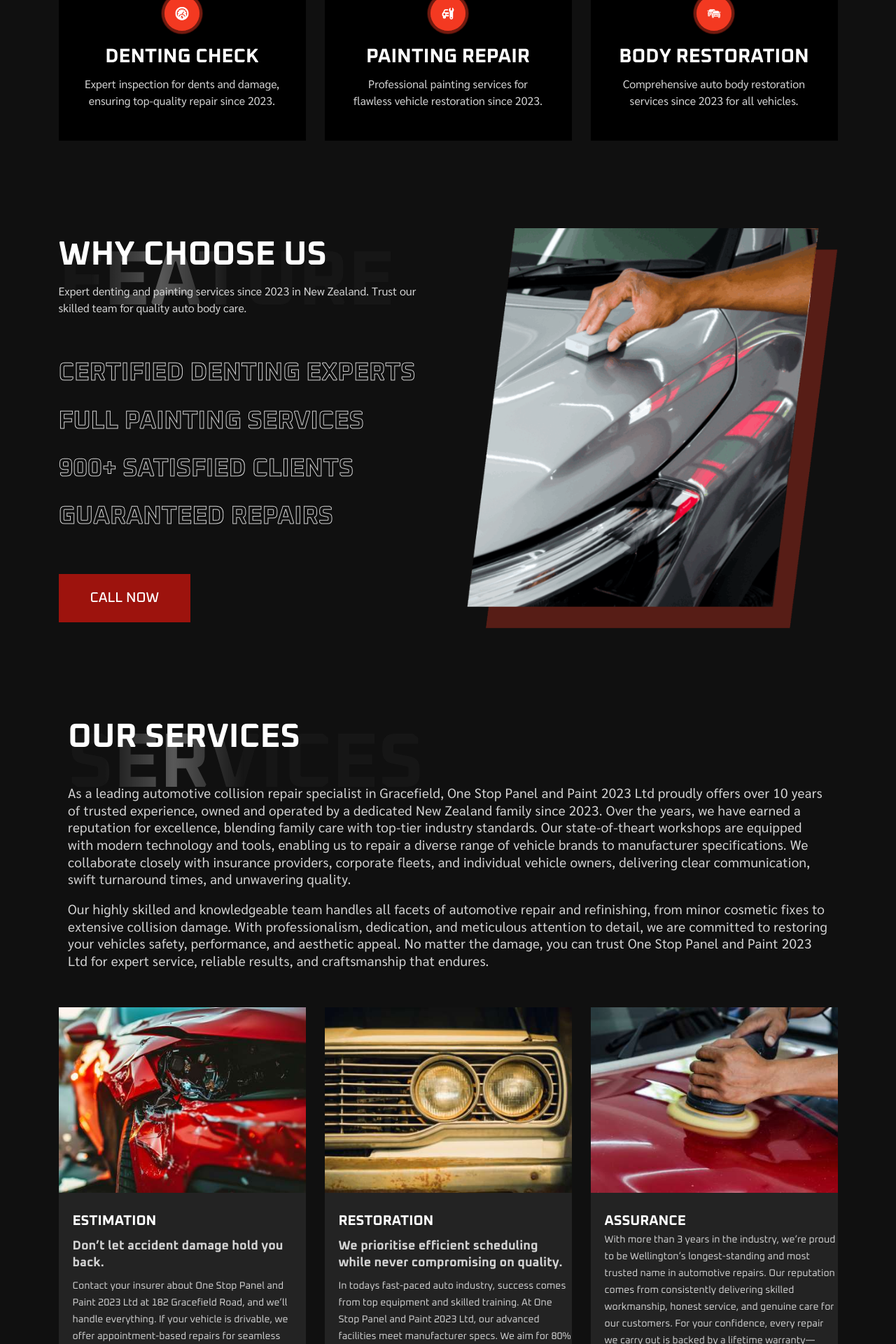
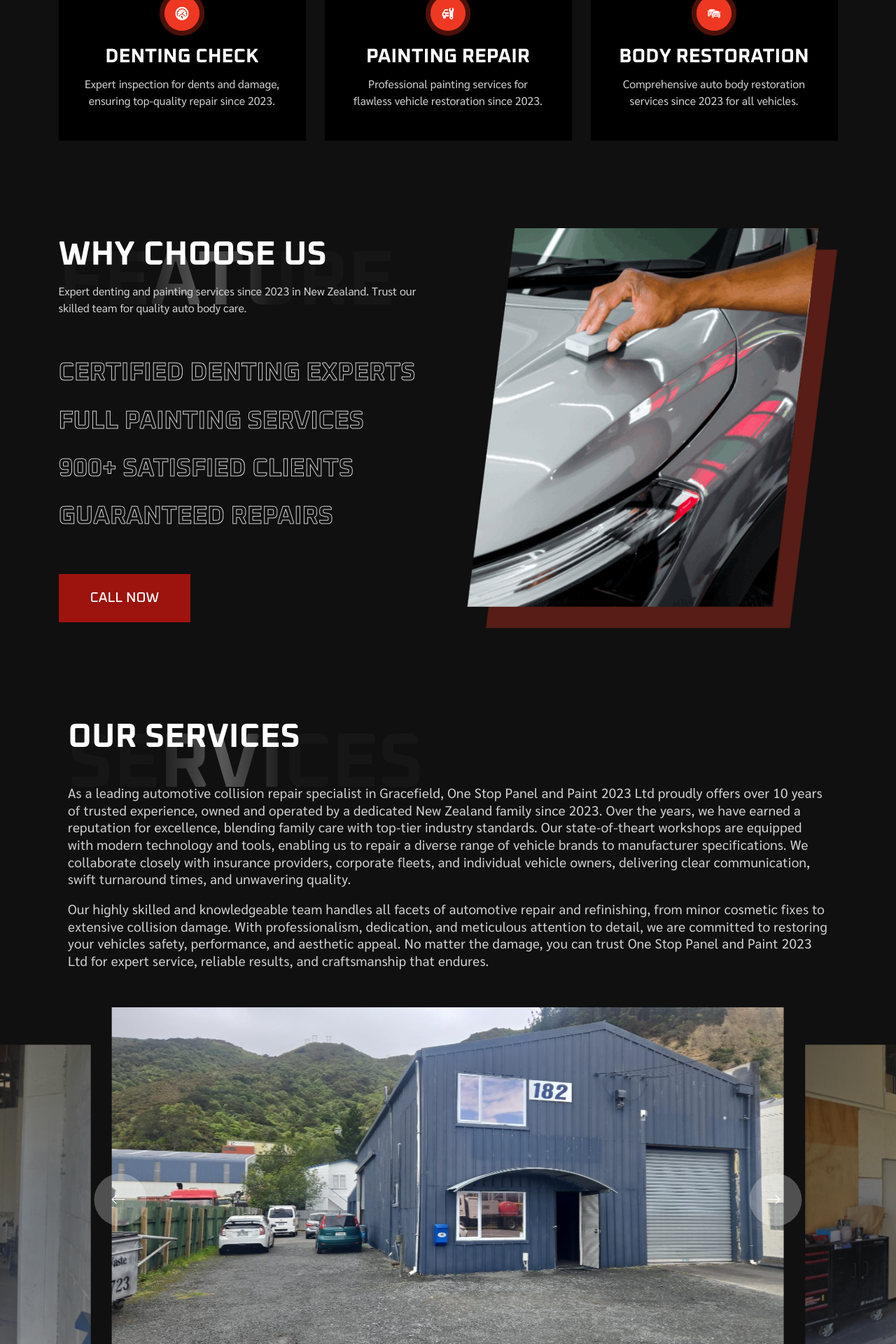
Before and after one commit to anantkumarpandey01/one-stop-panel, a PHP site: page / in a window 1280 px wide. Shown: the part 1040-2960 px from the top of the page at 70% size. Run offline with PHP 8.4, Linux system fonts and the light colour scheme.

Commit message:
two new pic added

```diff
--- a/index.php
+++ b/index.php
@@ -407,10 +407,42 @@ that endures.
 
 
 
-	<!-----------services card--------------->
+	<!-- Start Auto play Slider -->
+
+    <div class="team-single-page-slider ak-slider">
+        <div class="swiper-wrapper">
+            <div class="swiper-slide">
+                <img class="slide-img" src="assets/img/1.jpeg" alt="..." />
+            </div>
+            <div class="swiper-slide">
+                <img class="slide-img" src="assets/img/2.jpeg" alt="one stop panel image 2" />
+            </div>
+
+        </div>
+        <div class="team-single-page-swiper-controll">
+            <div class="button-next button-style">
+                <svg xmlns="http://www.w3.org/2000/svg" width="29" height="41" viewBox="0 0 29 41" fill="none">
+                    <path
+                        d="M1.82581 20.0839L7.72307 14.1866C7.93491 13.9392 8.3072 13.9104 8.55457 14.1223C8.80194 14.3341 8.83078 14.7064 8.61889 14.9538C8.59912 14.9769 8.57763 14.9984 8.55457 15.0181L3.66574 19.9129H20.0831C20.4088 19.9129 20.6729 20.1769 20.6729 20.5026C20.6729 20.8284 20.4088 21.0924 20.0831 21.0924H3.66574L8.55457 25.9812C8.80194 26.193 8.83078 26.5653 8.61889 26.8127C8.40699 27.0601 8.03475 27.0889 7.78738 26.877C7.76432 26.8572 7.74278 26.8358 7.72307 26.8127L1.82575 20.9154C1.59714 20.6854 1.59714 20.314 1.82581 20.0839Z"
+                        fill="#fff" />
+                </svg>
+            </div>
+            <div class="button-prev button-style">
+                <svg xmlns="http://www.w3.org/2000/svg" width="29" height="41" viewBox="0 0 29 41" fill="none">
+                    <path
+                        d="M20.5013 20.0839L14.6041 14.1866C14.3922 13.9392 14.0199 13.9104 13.7726 14.1223C13.5252 14.3341 13.4964 14.7064 13.7083 14.9538C13.728 14.9769 13.7495 14.9984 13.7726 15.0181L18.6614 19.9129H2.24401C1.91834 19.9129 1.6543 20.1769 1.6543 20.5026C1.6543 20.8284 1.91834 21.0924 2.24401 21.0924H18.6614L13.7726 25.9812C13.5252 26.193 13.4964 26.5653 13.7083 26.8127C13.9202 27.0601 14.2924 27.0889 14.5398 26.877C14.5628 26.8572 14.5844 26.8358 14.6041 26.8127L20.5014 20.9154C20.73 20.6854 20.73 20.314 20.5013 20.0839Z"
+                        fill="#fff" />
+                </svg>
+            </div>
+        </div>
+    </div>
+    <!-- End Auto play Slider -->
+
+
+
 
 	    <!-- Start Blog -->
-    <div class=""></div>
+    <div class="ak-height-125 ak-height-lg-80"></div>
     <div class="container">
 
         <div class="row row-cols-1 row-cols-md-1 row-cols-lg-3 g-5 g-lg-4">
```
Also changed, not shown: assets/img/1.jpeg (added), assets/img/2.jpeg (added).
